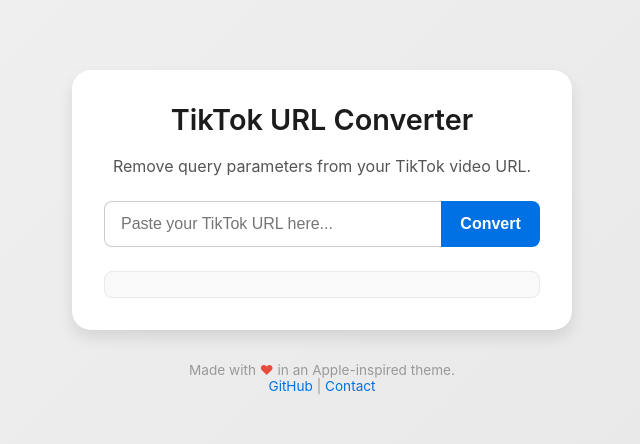
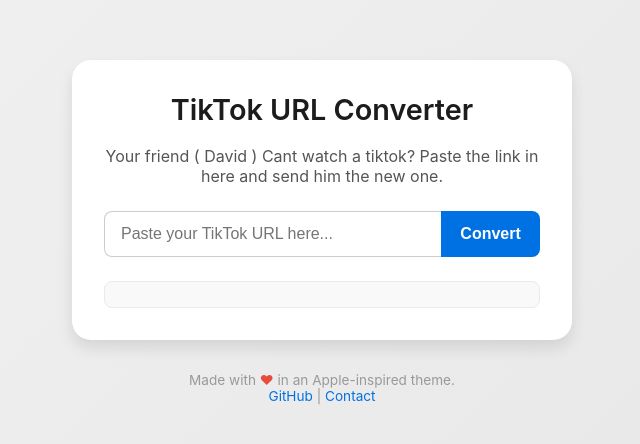
Before and after one commit to austinbarton1997/testsite, a plain HTML site: page index.html in a window 1280 px wide. Shown: the part 168-612 px from the top of the page, without its empty margins (318-958 px from the left). Drawn offline with Linux system fonts and the light colour scheme.

Commit message:
message update

```diff
--- a/index.html
+++ b/index.html
@@ -10,7 +10,7 @@
 <body>
   <div class="converter-container">
     <h1>TikTok URL Converter</h1>
-    <p>Remove query parameters from your TikTok video URL.</p>
+    <p>Your friend ( David ) Cant watch a tiktok? Paste the link in here and send him the new one.</p>
 
     <div class="input-group">
       <input
```
